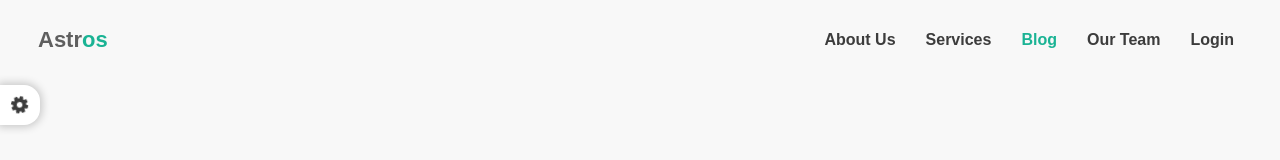
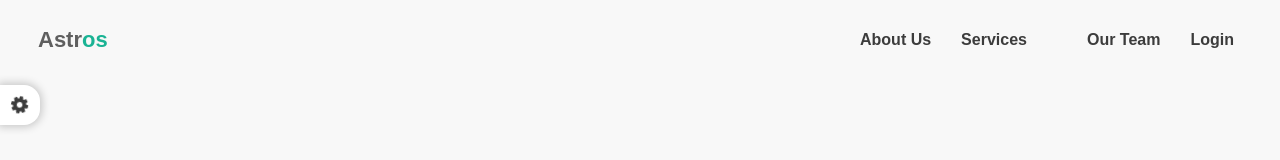
Before and after one commit to himanshitiwari/schbangq, a plain HTML site: page Schbangq/classic/index.html in a window 1280 px wide. Shown: the top 160 px of the page. Drawn offline with Linux system fonts and the light colour scheme; some packages are replaced by stand-ins of ours; files whose address does not match are found by name; a web font is replaced by a local one.

Commit message:
blog commit

```diff
--- a/Schbangq/classic/index.html
+++ b/Schbangq/classic/index.html
@@ -1575,7 +1575,7 @@
                             <a class="nav-link" href="#portfolio">Services</a>
                         </li>
                         <li class="nav-item">
-                            <a class="nav-link" href="#blog">Blog</a>
+                            <a class="nav-link" href="#blog"></a>
                         </li>
                         <li class="nav-item">
                             <a class="nav-link" href="">Our Team</a>
```
